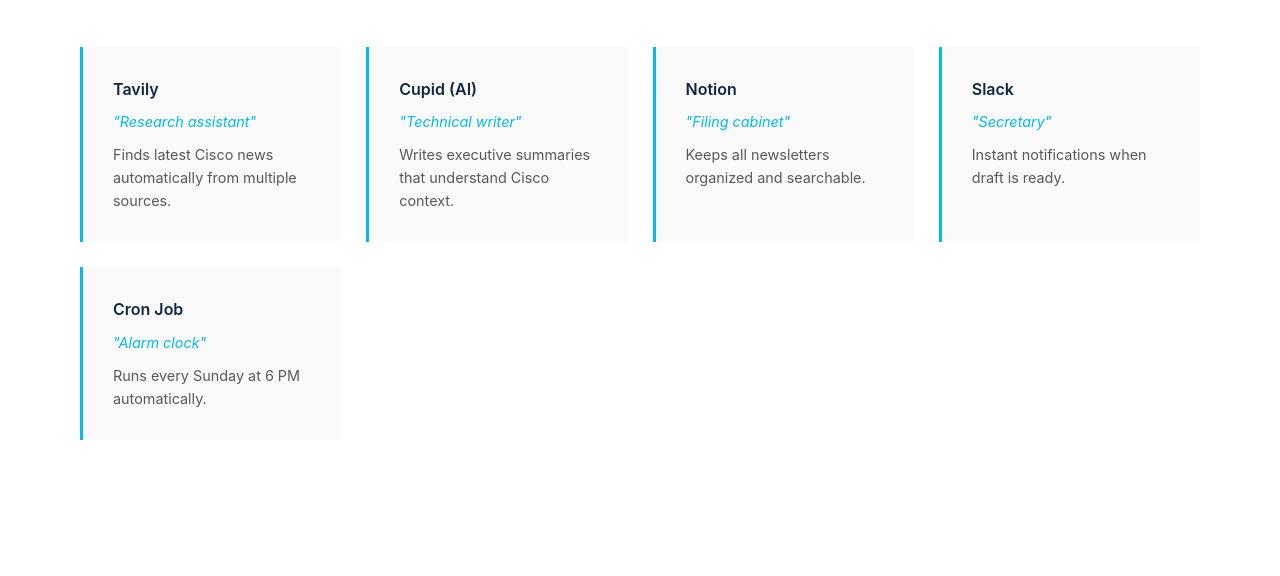
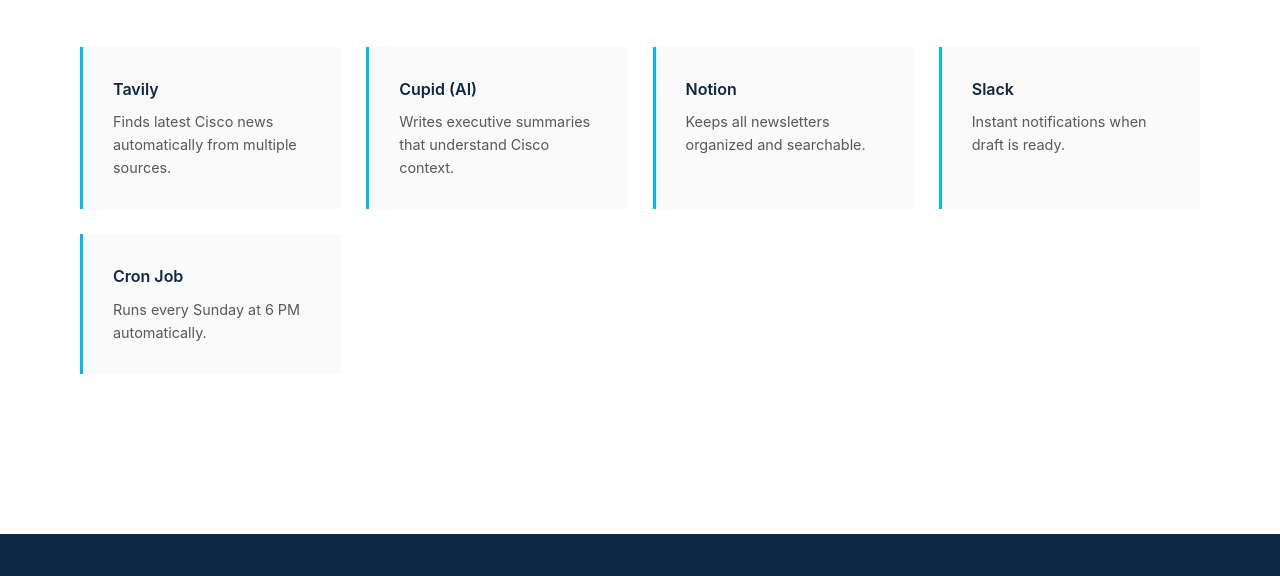
Before and after one commit to yeozhiyong/cisco-newsletter-automation, a plain HTML site: page index.html in a window 1280 px wide. Shown: the part 2345-2921 px from the top of the page. Drawn offline with Linux system fonts and the light colour scheme; a web font is replaced by a local one.

Commit message:
Remove analogy quotes for cleaner look

```diff
--- a/index.html
+++ b/index.html
@@ -312,12 +312,6 @@
             margin-bottom: 8px;
         }
 
-        .tool-analogy {
-            color: var(--cisco-blue);
-            font-style: italic;
-            font-size: 0.9em;
-            margin-bottom: 10px;
-        }
 
         .tool-why {
             color: var(--cisco-gray);
@@ -508,31 +502,26 @@
             <div class="tools-grid">
                 <div class="tool-item">
                     <div class="tool-name">Tavily</div>
-                    <div class="tool-analogy">"Research assistant"</div>
                     <div class="tool-why">Finds latest Cisco news automatically from multiple sources.</div>
                 </div>
 
                 <div class="tool-item">
                     <div class="tool-name">Cupid (AI)</div>
-                    <div class="tool-analogy">"Technical writer"</div>
                     <div class="tool-why">Writes executive summaries that understand Cisco context.</div>
                 </div>
 
                 <div class="tool-item">
                     <div class="tool-name">Notion</div>
-                    <div class="tool-analogy">"Filing cabinet"</div>
                     <div class="tool-why">Keeps all newsletters organized and searchable.</div>
                 </div>
 
                 <div class="tool-item">
                     <div class="tool-name">Slack</div>
-                    <div class="tool-analogy">"Secretary"</div>
                     <div class="tool-why">Instant notifications when draft is ready.</div>
                 </div>
 
                 <div class="tool-item">
                     <div class="tool-name">Cron Job</div>
-                    <div class="tool-analogy">"Alarm clock"</div>
                     <div class="tool-why">Runs every Sunday at 6 PM automatically.</div>
                 </div>
             </div>
```
